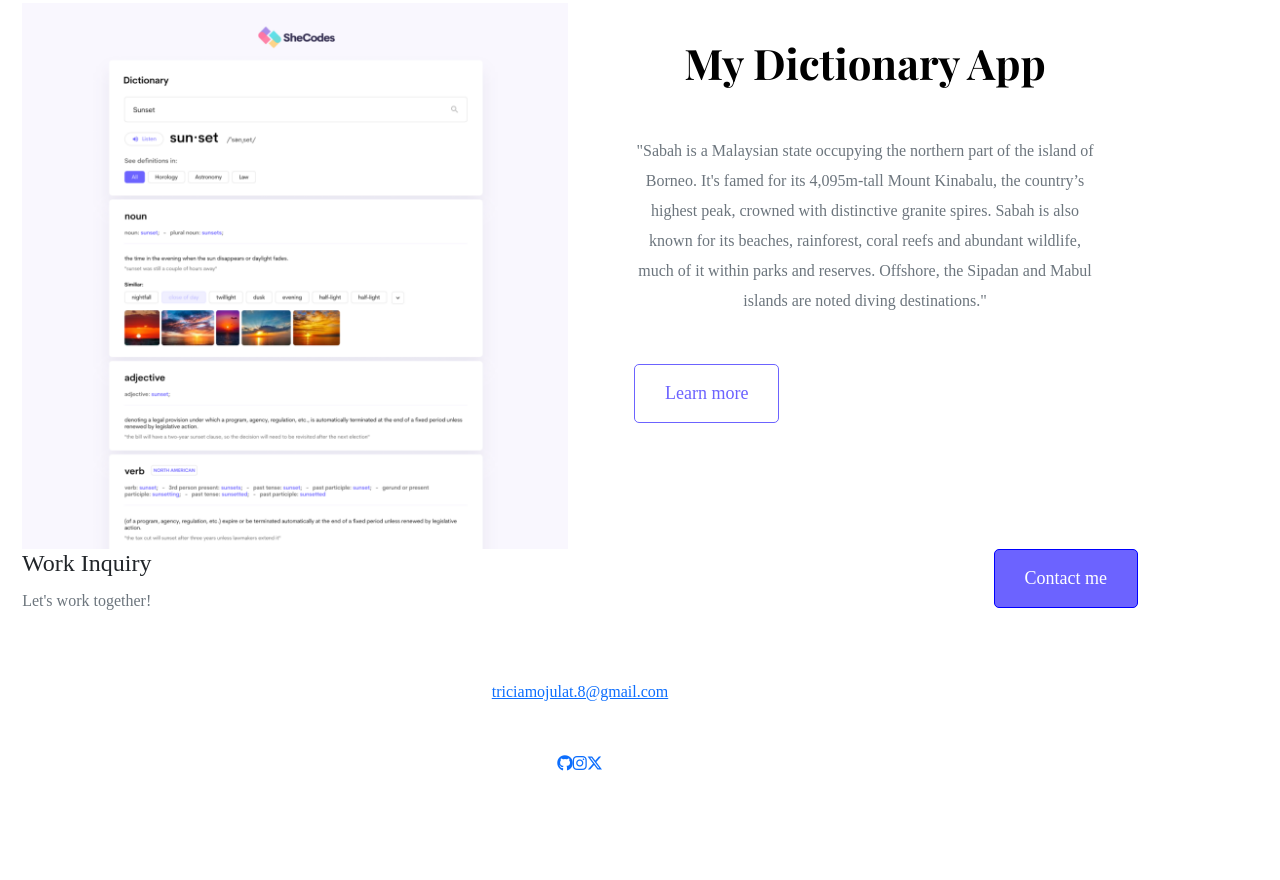
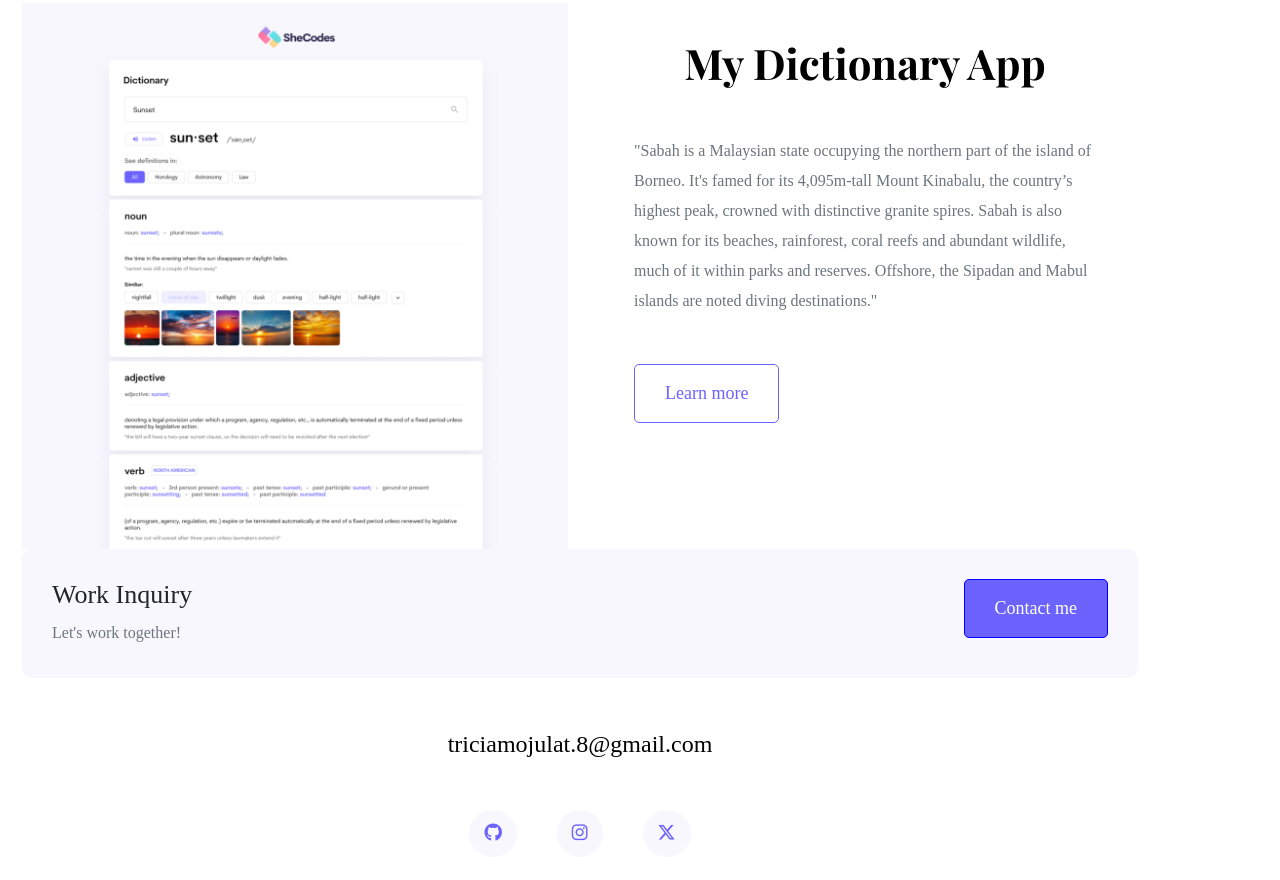
Before and after one commit to tmojulat/Profile-project-W4, a plain HTML site: page index.html in a window 1280 px wide. Shown: the part 1838-2718 px from the top of the page. Drawn offline with nearby package versions, Linux system fonts and the light colour scheme; files whose address does not match are found by name; a web font is replaced by a local one.

```diff
--- a/src/styles.css
+++ b/src/styles.css
@@ -23,6 +23,10 @@ h1 {
 
 h2 {
   font-size: 42px;
+}
+
+h4 {
+  font-size: 26px;
 }
 
 .container {
@@ -57,6 +61,42 @@ nav a {
   text-decoration: none;
   color: #272142;
   transition: all 100ms ease-in-out;
+}
+
+footer .contact-box {
+  background: var(--secondary-color);
+  padding: 30px 120px;
+  border-radius: 10px;
+}
+
+footer .contact-box p {
+  margin: 0;
+}
+
+footer .email-link {
+  text-decoration: none;
+  color: black;
+  font-size: 24px;
+  text-align: center;
+}
+
+footer .email-link:hover {
+  color: var(--branding-color);
+}
+
+footer .social-links a {
+  margin: 0 20px;
+  color: var(--branding-color);
+  background-color: var(--secondary-color);
+  padding: 10px 15px;
+  font-size: 18px;
+  border-radius: 50%;
+  transition: all 100ms ease-in-out;
+}
+
+footer .social-links a:hover {
+  color: white;
+  background: var(--branding-color);
 }
 
 .justify-content-between {
@@ -106,6 +146,7 @@ img {
   margin-bottom: 3rem !important;
   font-size: 17px;
   font-weight:bold;
+  text-align: center;
 }
 
 .btn-branding {
@@ -133,10 +174,6 @@ img {
   background: #6c63ff;
 }
 
-p {
-  text-align: center;
-}
-
 .btn-branding-outline {
   color: var(--branding-color);
   border: 1px solid var(--branding-color);
@@ -161,3 +198,7 @@ p {
     vertical-align: center;
   }
 }
+
+footer .contact-box {
+  padding: 30px;
+}
```
